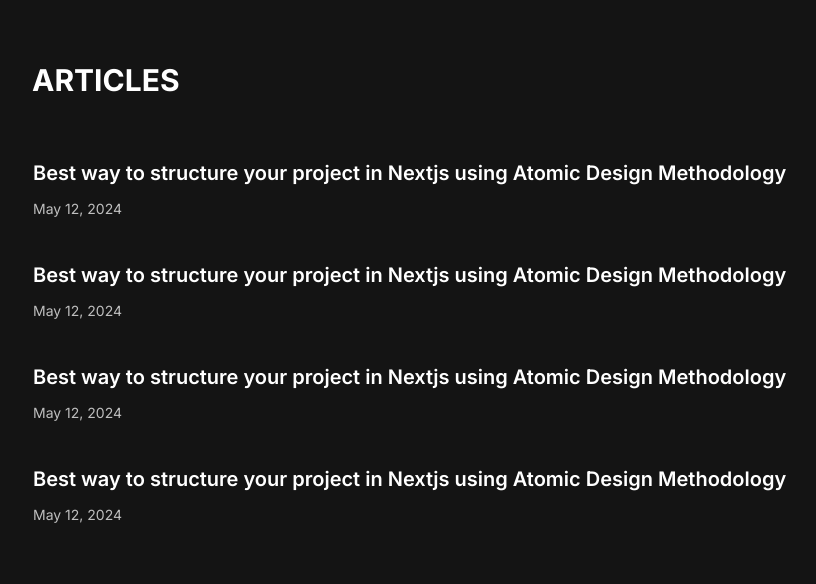
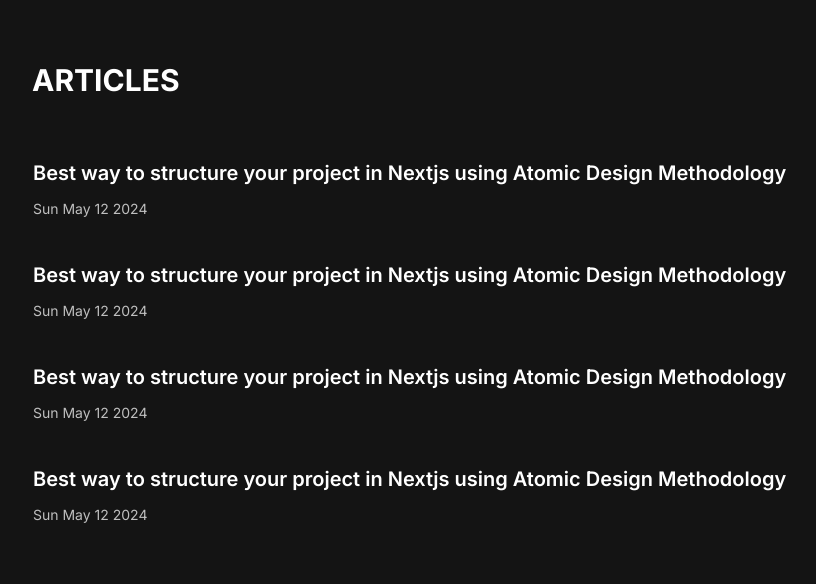
Before and after one commit to NafisHandoko/next-portfolio, a Next.js app: page / in a window 1280 px wide. Shown: the part 5180-5764 px from the top of the page, without its empty margins (128-944 px from the left). Built offline with nearby package versions, Linux system fonts and the light colour scheme.

Commit message:
feat: added articles card component

```diff
--- /dev/null
+++ b/app/(pages)/articles/page.tsx
@@ -0,0 +1,10 @@
+export default function ArticlesPage() {
+    return (
+        <div className="container mx-auto flex flex-col items-center px-10 md:px-40 py-24 pt-36 gap-16">
+            <h2 className="uppercase text-nero font-bold text-3xl">Articles</h2>
+            <div className="grid grid-cols-1 md:grid-cols-2 gap-7">
+
+            </div>
+        </div>
+    )
+}
--- a/app/_components/sections/articles.tsx
+++ b/app/_components/sections/articles.tsx
@@ -1,27 +1,13 @@
-import Link from "next/link";
 import Button from "../base/button";
+import { articlesData } from "@/app/_data/articles";
+import ArticlesCard from "../widgets/articles/card";
 
 export default function ArticlesSection() {
     return (
         <section id="articles" className="container mx-auto flex flex-col px-10 md:px-40 py-24 gap-10">
             <h2 className="uppercase text-nero font-bold text-3xl">Articles</h2>
             <div className="flex flex-col">
-                <Link href={'/articles/1'} className="flex flex-col gap-3 border border-transparent hover:border-mineshaft transition-all rounded-md py-5 hover:p-5">
-                    <h3 className="font-semibold text-xl text-nero">Best way to structure your project in Nextjs using Atomic Design Methodology</h3>
-                    <span className="text-silver text-sm">May 12, 2024</span>
-                </Link>
-                <Link href={'/articles/1'} className="flex flex-col gap-3 border border-transparent hover:border-mineshaft transition-all rounded-md py-5 hover:p-5">
-                    <h3 className="font-semibold text-xl text-nero">Best way to structure your project in Nextjs using Atomic Design Methodology</h3>
-                    <span className="text-silver text-sm">May 12, 2024</span>
-                </Link>
-                <Link href={'/articles/1'} className="flex flex-col gap-3 border border-transparent hover:border-mineshaft transition-all rounded-md py-5 hover:p-5">
-                    <h3 className="font-semibold text-xl text-nero">Best way to structure your project in Nextjs using Atomic Design Methodology</h3>
-                    <span className="text-silver text-sm">May 12, 2024</span>
-                </Link>
-                <Link href={'/articles/1'} className="flex flex-col gap-3 border border-transparent hover:border-mineshaft transition-all rounded-md py-5 hover:p-5">
-                    <h3 className="font-semibold text-xl text-nero">Best way to structure your project in Nextjs using Atomic Design Methodology</h3>
-                    <span className="text-silver text-sm">May 12, 2024</span>
-                </Link>
+                {articlesData && articlesData.map((article: any, i: any) => <ArticlesCard article={article} key={i} />)}
             </div>
             <Button type="Link" href="/articles" text="Show more" className="self-center" />
         </section>
--- /dev/null
+++ b/app/_components/widgets/articles/card.tsx
@@ -0,0 +1,10 @@
+import Link from "next/link";
+
+export default function ArticlesCard({ article }: any) {
+    return (
+        <Link href={`/articles/${article.slug}`} className="flex flex-col gap-3 border border-transparent hover:border-mineshaft transition-all rounded-md py-5 hover:p-5">
+            <h3 className="font-semibold text-xl text-nero">{article.title}</h3>
+            <span className="text-silver text-sm">{article.uploadedAt.toDateString()}</span>
+        </Link>
+    )
+}
--- /dev/null
+++ b/app/_data/articles.ts
@@ -0,0 +1,26 @@
+export const articlesData = [
+    {
+        title: 'Best way to structure your project in Nextjs using Atomic Design Methodology',
+        slug: 'best-way-to-structure-your-project-in-nextjs-using-atomic-design-methodology',
+        uploadedAt: new Date("2024-05-12"),
+        content: 'Lorem ipsum dolor sit amet, consectetur adipiscing elit, sed do eiusmod tempor incididunt ut labore et dolore magna aliqua. Ut enim ad minim veniam, quis nostrud exercitation ullamco laboris nisi ut aliquip ex ea commodo consequat.'
+    },
+    {
+        title: 'Best way to structure your project in Nextjs using Atomic Design Methodology',
+        slug: 'best-way-to-structure-your-project-in-nextjs-using-atomic-design-methodology',
+        uploadedAt: new Date("2024-05-12"),
+        content: 'Lorem ipsum dolor sit amet, consectetur adipiscing elit, sed do eiusmod tempor incididunt ut labore et dolore magna aliqua. Ut enim ad minim veniam, quis nostrud exercitation ullamco laboris nisi ut aliquip ex ea commodo consequat.'
+    },
+    {
+        title: 'Best way to structure your project in Nextjs using Atomic Design Methodology',
+        slug: 'best-way-to-structure-your-project-in-nextjs-using-atomic-design-methodology',
+        uploadedAt: new Date("2024-05-12"),
+        content: 'Lorem ipsum dolor sit amet, consectetur adipiscing elit, sed do eiusmod tempor incididunt ut labore et dolore magna aliqua. Ut enim ad minim veniam, quis nostrud exercitation ullamco laboris nisi ut aliquip ex ea commodo consequat.'
+    },
+    {
+        title: 'Best way to structure your project in Nextjs using Atomic Design Methodology',
+        slug: 'best-way-to-structure-your-project-in-nextjs-using-atomic-design-methodology',
+        uploadedAt: new Date("2024-05-12"),
+        content: 'Lorem ipsum dolor sit amet, consectetur adipiscing elit, sed do eiusmod tempor incididunt ut labore et dolore magna aliqua. Ut enim ad minim veniam, quis nostrud exercitation ullamco laboris nisi ut aliquip ex ea commodo consequat.'
+    },
+]
```
